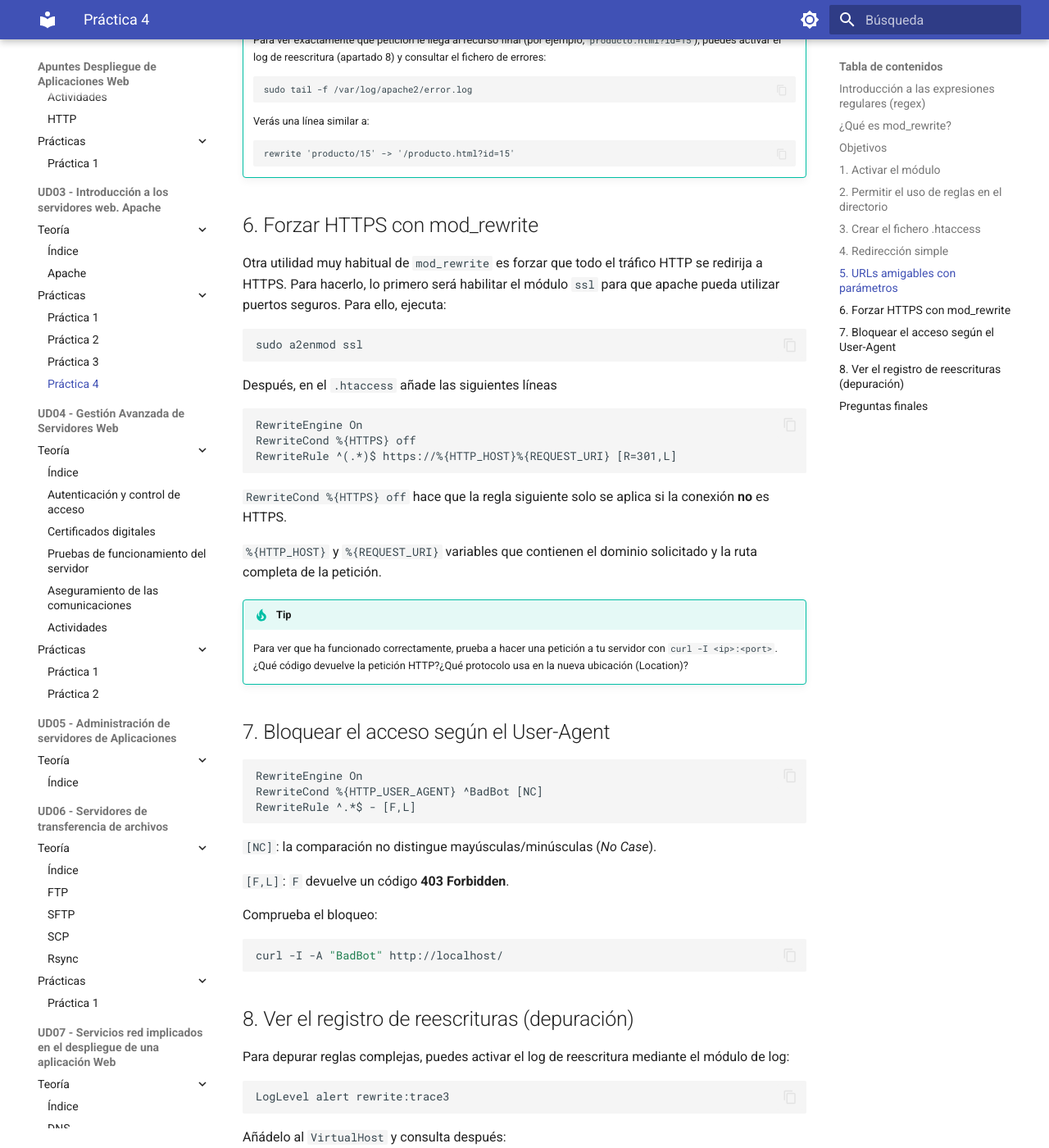
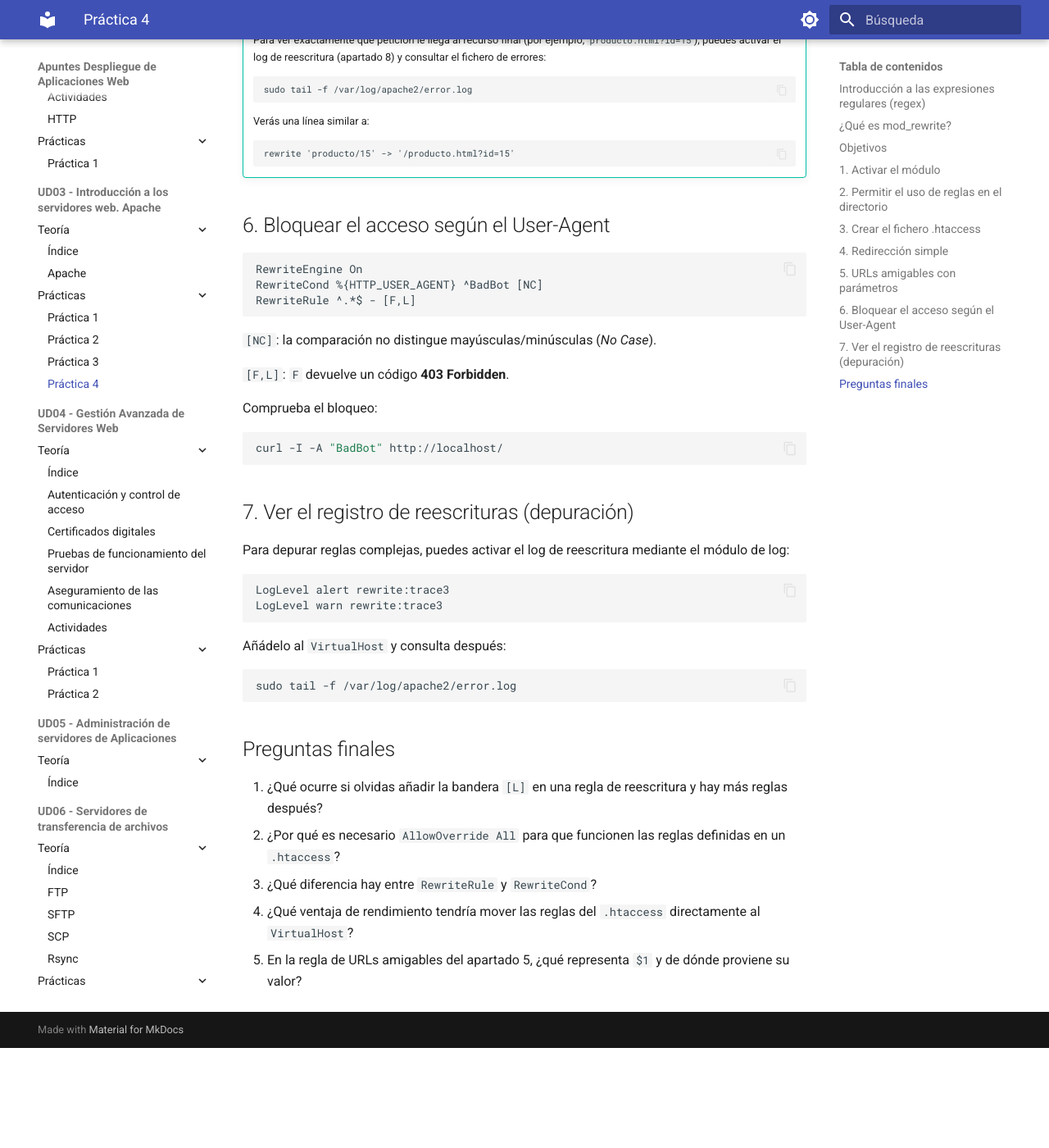
Before and after one commit to ELGRAO-Despliegue2026/Apuntes-Despliegue-de-Aplicaciones-Web, an MkDocs documentation site: the page built from docs/UD03 - Introducción a servidores Web. Apache/Práctica 4.md, in a window 1280 px wide and 1400 px high, scrolled down 4728 px. Shown: the whole window at 82% size. Built offline with MkDocs 1.6.1 and Material for MkDocs 9.7.7, drawn with Linux system fonts in a browser that asks for light colours; after the commit the page ends 6006 px from its top, so only the background shows below that.

Commit message:
Eliminado apartado practica4

````diff
--- a/docs/UD03 - Introducción a servidores Web. Apache/Práctica 4.md
+++ b/docs/UD03 - Introducción a servidores Web. Apache/Práctica 4.md
@@ -175,30 +175,7 @@ Debería devolver **200 OK**, sirviendo realmente `producto.html` aunque la URL
     ```
 
 
-## 6. Forzar HTTPS con mod_rewrite
-
-Otra utilidad muy habitual de `mod_rewrite` es forzar que todo el tráfico HTTP se redirija a HTTPS.
-Para hacerlo, lo primero será habilitar el módulo `ssl` para que apache pueda utilizar puertos seguros. Para ello, ejecuta:
-```bash
-sudo a2enmod ssl
-```
-
-Después, en el `.htaccess` añade las siguientes líneas
-
-```text
-RewriteEngine On
-RewriteCond %{HTTPS} off
-RewriteRule ^(.*)$ https://%{HTTP_HOST}%{REQUEST_URI} [R=301,L]
-```
-
-`RewriteCond %{HTTPS} off` hace que la regla siguiente solo se aplica si la conexión **no** es HTTPS.
-
-`%{HTTP_HOST}` y `%{REQUEST_URI}` variables que contienen el dominio solicitado y la ruta completa de la petición.
-
-!!! tip Verificación
-    Para ver que ha funcionado correctamente, prueba a hacer una petición a tu servidor con `curl -I <ip>:<port>`. ¿Qué código devuelve la petición HTTP?¿Qué protocolo usa en la nueva ubicación (Location)?
-
-## 7. Bloquear el acceso según el User-Agent
+## 6. Bloquear el acceso según el User-Agent
 
 ```text
 RewriteEngine On
@@ -216,12 +193,13 @@ Comprueba el bloqueo:
 curl -I -A "BadBot" http://localhost/
 ```
 
-## 8. Ver el registro de reescrituras (depuración)
+## 7. Ver el registro de reescrituras (depuración)
 
 Para depurar reglas complejas, puedes activar el log de reescritura mediante el módulo de log:
 
 ```text
 LogLevel alert rewrite:trace3
+LogLevel warn rewrite:trace3
 ```
 
 Añádelo al `VirtualHost` y consulta después:
````
